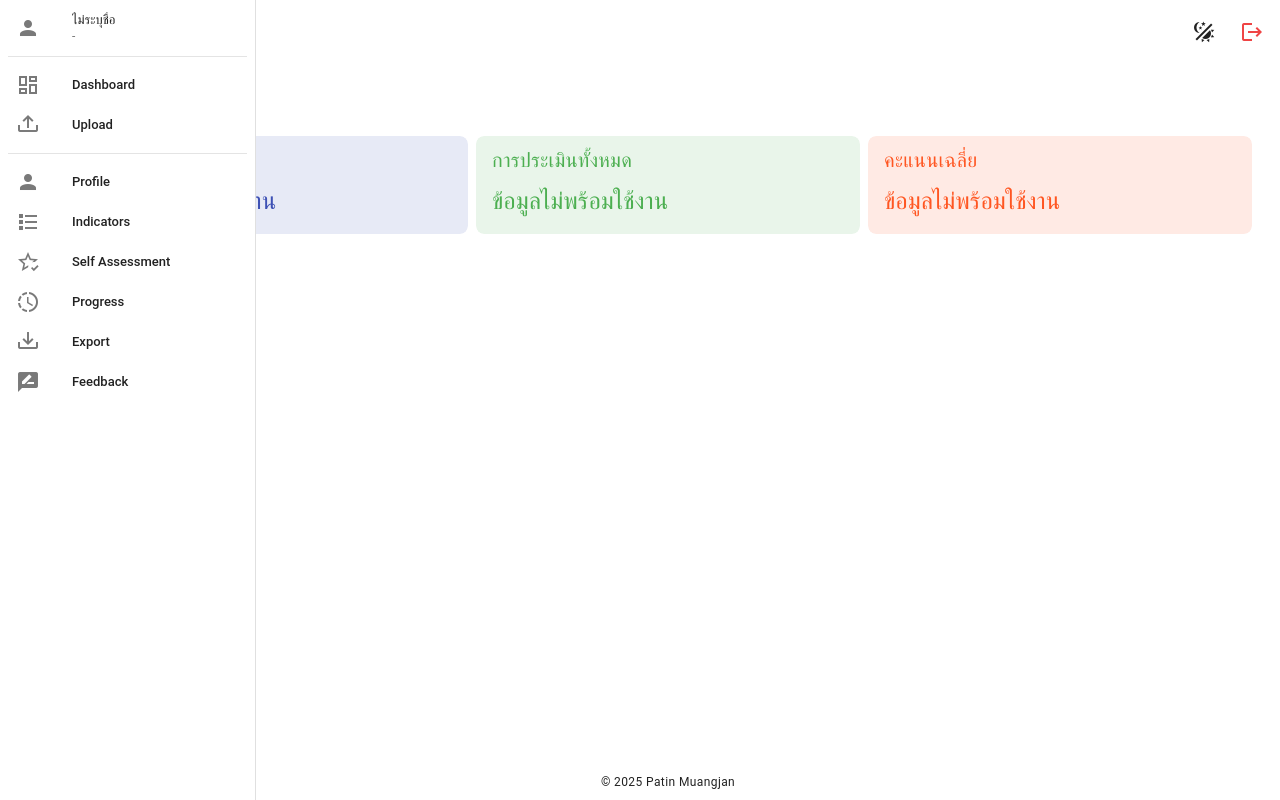
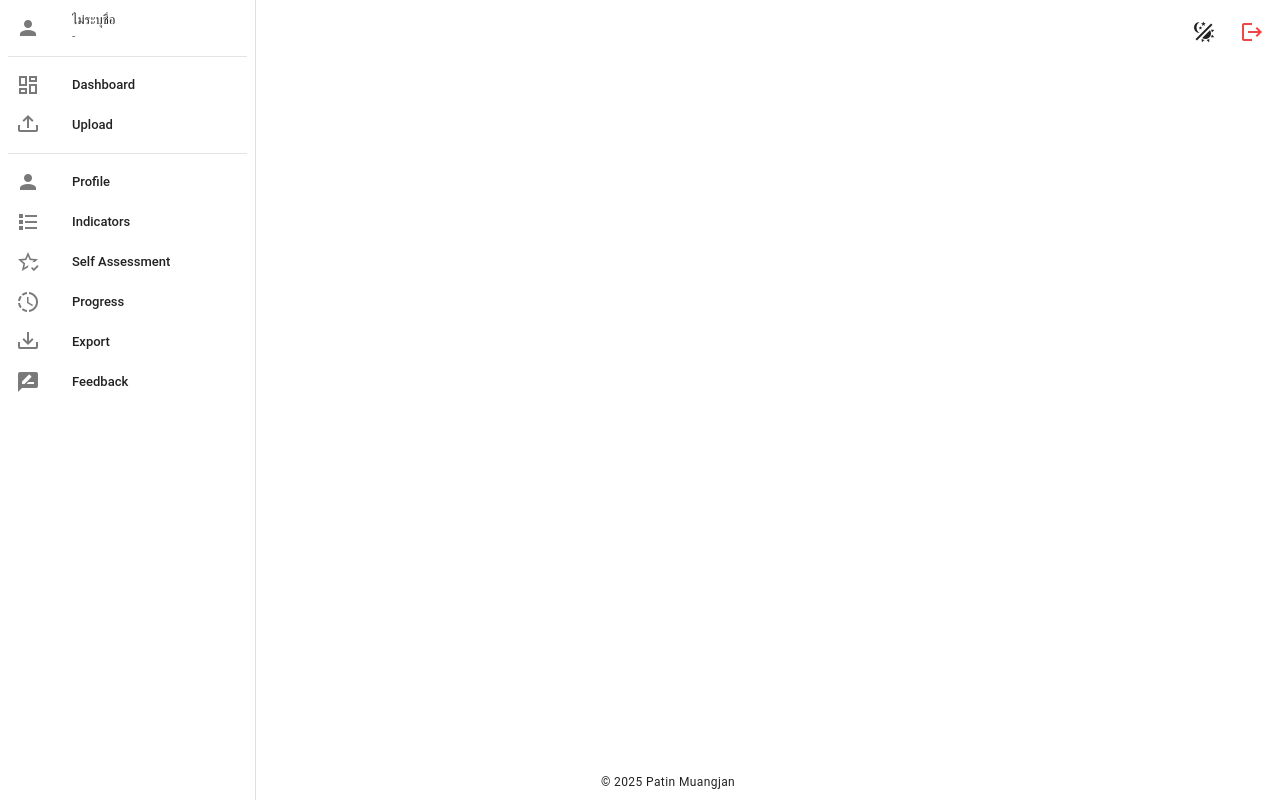
Before and after one commit to patinopsu/skilltest68-72, a Nuxt app in the folder frontend/: page / in a window 1280 px wide. Built offline with nearby package versions, Linux system fonts and the light colour scheme.

Commit message:
FRONTEND: previous commit

```diff
--- a/frontend/pages/index.vue
+++ b/frontend/pages/index.vue
@@ -1,41 +1 @@
-<template>
-  <v-container class="py-6">
-    <h2 class="text-h5 mb-4">สวัสดี {{ auth.user?.name || 'ผู้ใช้' }} 👋</h2>
-    <v-row v-if="!loading" dense>
-      <v-col cols="12" md="4">
-        <v-card variant="tonal" color="indigo">
-          <v-card-title>ไฟล์หลักฐาน</v-card-title>
-          <v-card-text class="text-h5">{{ stats.uploads }}</v-card-text>
-        </v-card>
-      </v-col>
-      <v-col cols="12" md="4">
-        <v-card variant="tonal" color="green">
-          <v-card-title>การประเมินทั้งหมด</v-card-title>
-          <v-card-text class="text-h5">{{ stats.evaluations }}</v-card-text>
-        </v-card>
-      </v-col>
-      <v-col cols="12" md="4">
-        <v-card variant="tonal" color="deep-orange">
-          <v-card-title>คะแนนเฉลี่ย</v-card-title>
-          <v-card-text class="text-h5">{{ stats.score }}</v-card-text>
-        </v-card>
-      </v-col>
-    </v-row>
-    <v-skeleton-loader v-else type="card" class="my-6" />
-  </v-container>
-</template>
-<script setup>
-import { ref, onMounted } from 'vue'
-import { useAuthStore } from '~/stores/auth'
-
-const auth = useAuthStore()
-const stats = ref({ uploads: 0, evaluations: 0, score: 0 })
-const loading = ref(true)
-
-onMounted(async () => {
-  setTimeout(() => {
-    stats.value = { uploads: 'ข้อมูลไม่พร้อมใช้งาน', evaluations: 'ข้อมูลไม่พร้อมใช้งาน', score: 'ข้อมูลไม่พร้อมใช้งาน' }
-    loading.value = false
-  }, 800)
-})
-</script>
+<template></template>
```
